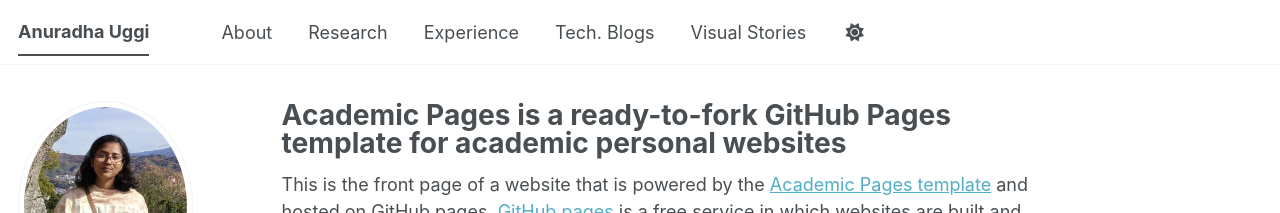
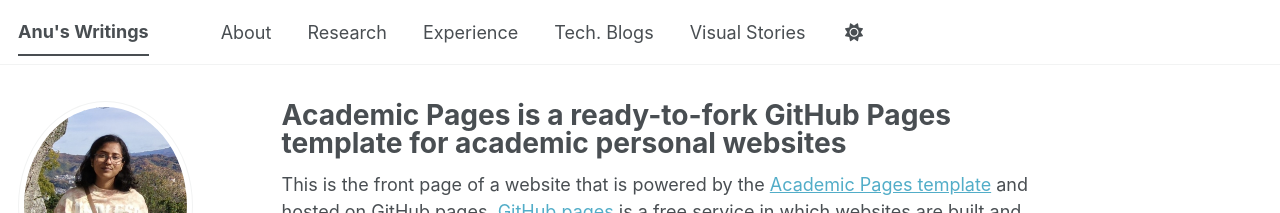
Before and after one commit to Anuradha-Uggi/anuradha-uggi.github.io, a Jekyll site: the page built from _pages/about.md, in a window 1280 px wide. Shown: the top 213 px of the page. Built offline with Jekyll 4.4.1, drawn with Linux system fonts in a browser that asks for light colours; some web fonts are replaced; a script bundle is joined from its source files by our own code; library files that are not in the unit come from our copies.

Commit message:
Update site title and name in config

```diff
--- a/_config.yml
+++ b/_config.yml
@@ -9,7 +9,7 @@
 # Basic Site Settings
 locale                   : "en-US"
 site_theme               : "default" # The available themes options are "default", "air", "sunrise", "mint", "dirt" and "contrast"
-title                    : "Anuradha Uggi" #"Your Name / Site Title"
+title                    : "Anu's Writings" #"Anuradha Uggi" #"Your Name / Site Title"
 title_separator          : "-"
 name                     : &name "Anu's Writings" #"Your Name"
 description              : &description "A repo of all random writings when bored" #"Your Name's academic portfolio"   # Update this with a general description of your site, this is the default if not overridden by a page
```
